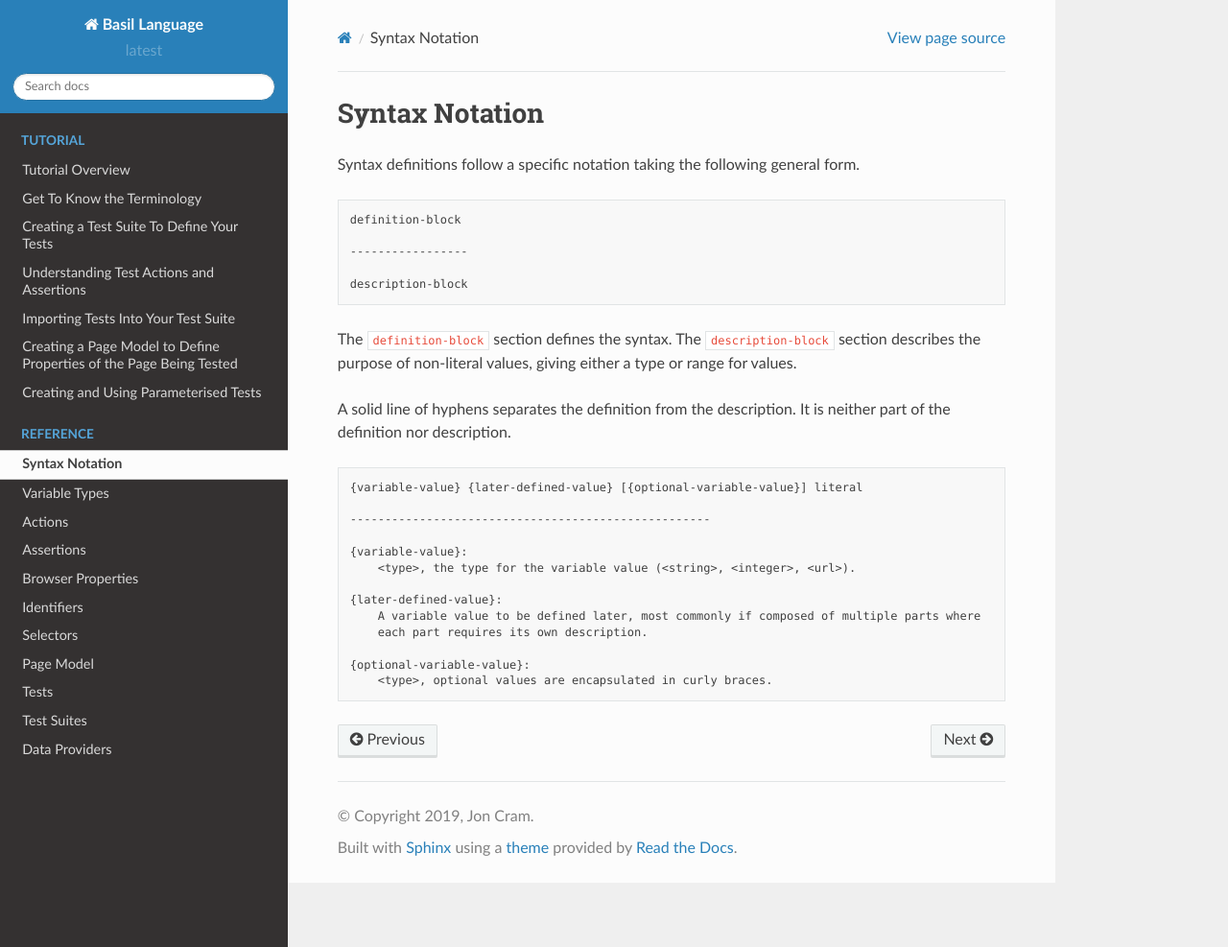
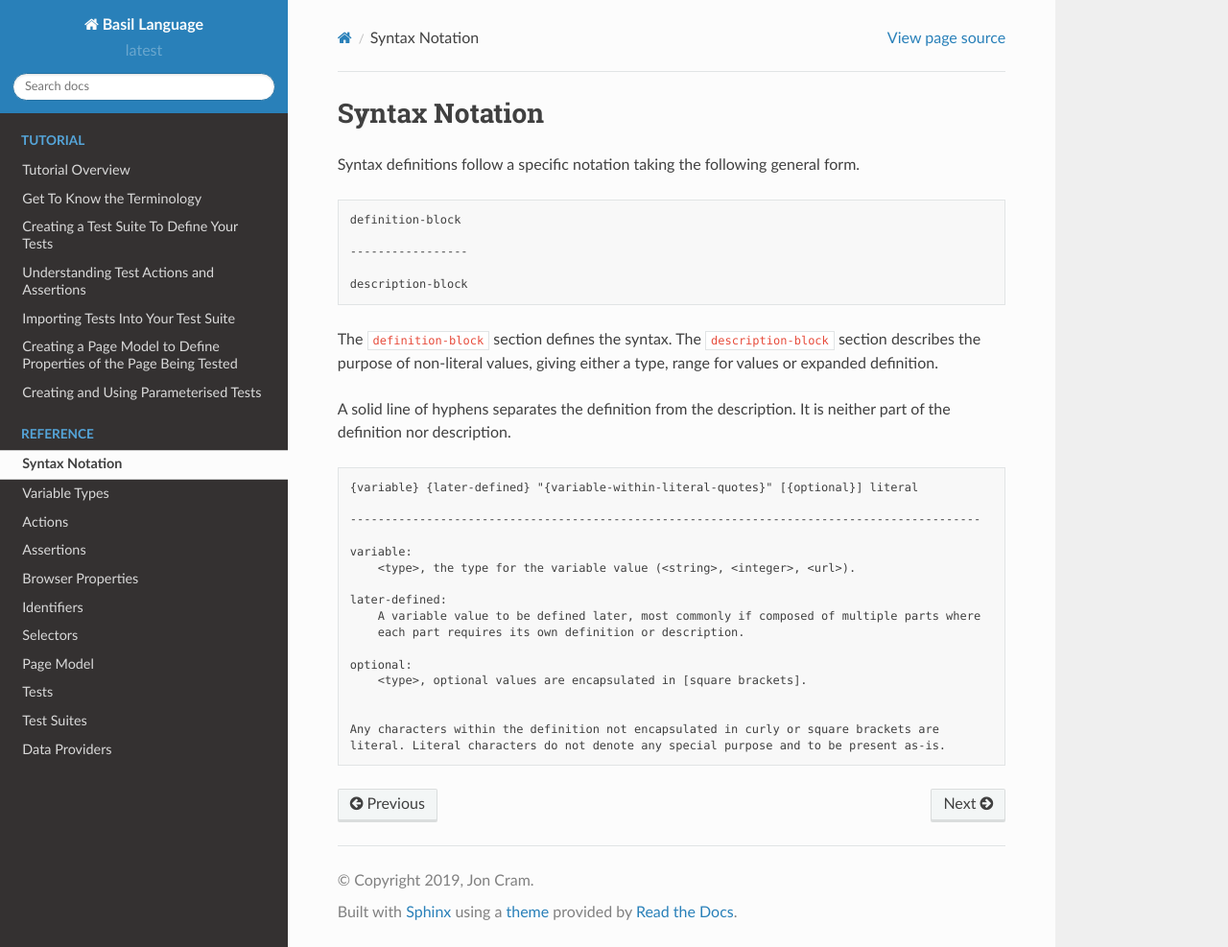
Before and after one commit to webignition/bas-spec, a Sphinx documentation site: the page built from docs/syntax-notation.rst, in a window 1280 px wide and 987 px high. Shown: the whole window at 96% size. Built offline with Sphinx 7.4.7 and the Read the Docs theme 2.0.0, drawn with Linux system fonts in a browser that asks for light colours.

Commit message:
Expand notation description

```diff
--- a/docs/includes/syntax/notation/notation.rst
+++ b/docs/includes/syntax/notation/notation.rst
@@ -1,15 +1,19 @@
 .. code-block:: text
 
-    {variable-value} {later-defined-value} [{optional-variable-value}] literal
+    {variable} {later-defined} "{variable-within-literal-quotes}" [{optional}] literal
 
-    ----------------------------------------------------
+    -------------------------------------------------------------------------------------------
 
-    {variable-value}:
+    variable:
         <type>, the type for the variable value (<string>, <integer>, <url>).
 
-    {later-defined-value}:
+    later-defined:
         A variable value to be defined later, most commonly if composed of multiple parts where
-        each part requires its own description.
+        each part requires its own definition or description.
 
-    {optional-variable-value}:
-        <type>, optional values are encapsulated in curly braces.
+    optional:
+        <type>, optional values are encapsulated in [square brackets].
+
+
+    Any characters within the definition not encapsulated in curly or square brackets are
+    literal. Literal characters do not denote any special purpose and to be present as-is.
--- a/docs/syntax-notation.rst
+++ b/docs/syntax-notation.rst
@@ -7,7 +7,7 @@ Syntax definitions follow a specific notation taking the following general form.
 .. include:: includes/syntax/notation/form.rst
 
 The ``definition-block`` section defines the syntax. The ``description-block`` section describes the purpose of
-non-literal values, giving either a type or range for values.
+non-literal values, giving either a type, range for values or expanded definition.
 
 A solid line of hyphens separates the definition from the description. It is neither part of the definition nor description.
 
```
